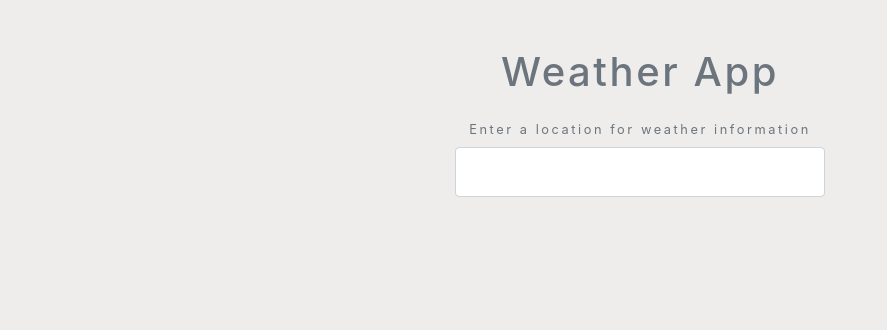
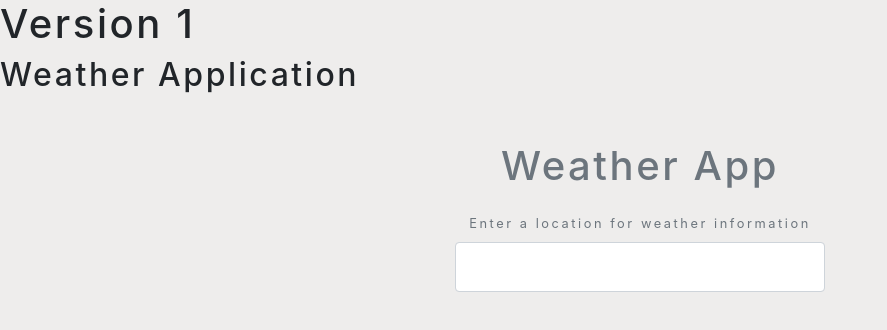
Before and after one commit to AndrejDojchinovski/Weather-Application, a plain HTML site: page index.html in a window 1280 px wide. Shown: the whole page, without its empty margins (0-887 px from the left). Drawn offline with nearby package versions, Linux system fonts and the light colour scheme.

Commit message:
Update index.html

```diff
--- a/index.html
+++ b/index.html
@@ -6,6 +6,8 @@
     <link rel="stylesheet" href="https://stackpath.bootstrapcdn.com/bootstrap/4.4.1/css/bootstrap.min.css" integrity="sha384-Vkoo8x4CGsO3+Hhxv8T/Q5PaXtkKtu6ug5TOeNV6gBiFeWPGFN9MuhOf23Q9Ifjh" crossorigin="anonymous">
     <link rel="stylesheet" href="styles.css">
     <title>Weather App</title>
+    <h1> Version 1 </h1>
+    <h2> Weather Application </h2>
 </head>
 <body>
 
```
